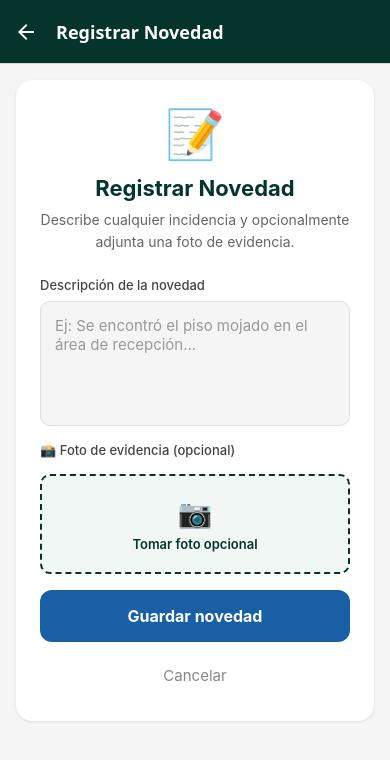
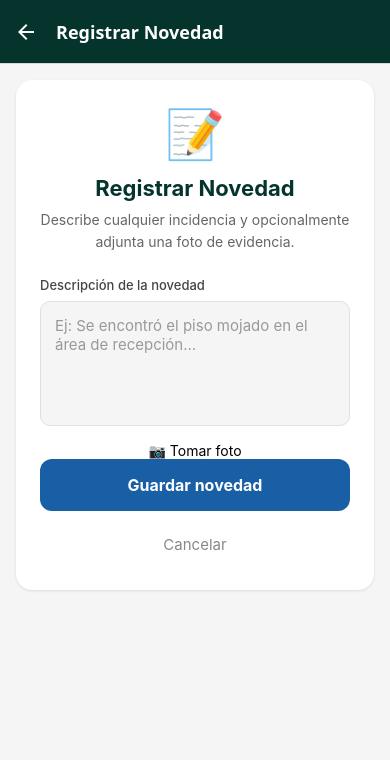
Before and after one commit to ale21-30/operix, a React Native app in the folder operix-app/: screen /Novedad in a window 390 px wide. Shown: the top 760 px of the page. Built offline with nearby package versions, Linux system fonts and the light colour scheme.

Commit message:
feat: contador turno activo en home, borrar foto con X

```diff
--- a/operix-app/src/screens/entradaScreen.js
+++ b/operix-app/src/screens/entradaScreen.js
@@ -231,23 +231,26 @@ const cargarSedes = async () => {
           ) : null}
         </View>
 
-        {/* Foto */}
-        <View style={styles.fotoSection}>
-          <Text style={styles.infoTitulo}>📸 Foto de evidencia</Text>
        {foto ? (
   <View style={styles.fotoContainer}>
     <Image source={{ uri: foto.uri }} style={styles.fotoPreview} />
+    <TouchableOpacity
+      onPress={() => setFoto(null)}
+      style={styles.borrarFoto}
+    >
+      <Text style={styles.borrarFotoTexto}>✕</Text>
+    </TouchableOpacity>
     <TouchableOpacity onPress={tomarFoto} style={styles.botonRetomar}>
       <Text style={styles.botonRetomarTexto}>📷 Retomar foto</Text>
     </TouchableOpacity>
   </View>
 ) : (
-            <TouchableOpacity onPress={tomarFoto} style={styles.botonFoto}>
-              <Text style={styles.botonFotoIcono}>📷</Text>
-              <Text style={styles.botonFotoTexto}>Tomar foto de evidencia</Text>
+
+
+  <TouchableOpacity onPress={tomarFoto} style={styles.botonTomarFoto}>
+    <Text style={styles.botonTomarFotoTexto}>📷 Tomar foto</Text>
   </TouchableOpacity>
 )}
-        </View>
 
         {/* Hora */}
         <View style={styles.infoBox}>
@@ -329,4 +332,20 @@ const styles = StyleSheet.create({
   botonTexto: { color: '#fff', fontSize: 16, fontWeight: 'bold' },
   botonCancelar: { padding: 12, alignItems: 'center', width: '100%' },
   botonCancelarTexto: { color: '#888', fontSize: 15 },
+  borrarFoto: {
+  position: 'absolute',
+  top: 8,
+  right: 8,
+  backgroundColor: 'rgba(0,0,0,0.6)',
+  borderRadius: 16,
+  width: 32,
+  height: 32,
+  alignItems: 'center',
+  justifyContent: 'center',
+},
+borrarFotoTexto: {
+  color: '#fff',
+  fontSize: 16,
+  fontWeight: 'bold',
+},
 });
--- a/operix-app/src/screens/homeScreen.js
+++ b/operix-app/src/screens/homeScreen.js
@@ -1,11 +1,58 @@
-import React from 'react';
+import React, { useState, useEffect } from 'react';
 import {
   View, Text, TouchableOpacity,
   StyleSheet, ScrollView, Alert, Image
 } from 'react-native';
-import { eliminarToken } from '../services/api';
+import { eliminarToken, apiRequest } from '../services/api';
+
+const logo = require('../../assets/icono.png');
 
 export default function HomeScreen({ navigation }) {
+  const [turnoActivo,   setTurnoActivo]   = useState(null);
+  const [tiempoTurno,   setTiempoTurno]   = useState('');
+  const [cargandoTurno, setCargandoTurno] = useState(true);
+
+  // Verifica si hay turno activo al entrar
+  useEffect(() => {
+    verificarTurnoActivo();
+  }, []);
+
+  // Foco en la pantalla — verifica cada vez que vuelves al Home
+  useEffect(() => {
+    const unsubscribe = navigation.addListener('focus', () => {
+      verificarTurnoActivo();
+    });
+    return unsubscribe;
+  }, [navigation]);
+
+  // Contador de tiempo cada segundo
+  useEffect(() => {
+    if (!turnoActivo) return;
+    const interval = setInterval(() => {
+      const inicio = new Date(turnoActivo.entrada_hora);
+      const ahora  = new Date();
+      const diff   = Math.floor((ahora - inicio) / 1000);
+      const horas  = Math.floor(diff / 3600);
+      const mins   = Math.floor((diff % 3600) / 60);
+      const segs   = diff % 60;
+      setTiempoTurno(
+        `${String(horas).padStart(2,'0')}:${String(mins).padStart(2,'0')}:${String(segs).padStart(2,'0')}`
+      );
+    }, 1000);
+    return () => clearInterval(interval);
+  }, [turnoActivo]);
+
+  const verificarTurnoActivo = async () => {
+    setCargandoTurno(true);
+    try {
+      const data = await apiRequest('/turnos/activo', 'GET');
+      setTurnoActivo(data.turno || null);
+    } catch (err) {
+      setTurnoActivo(null);
+    } finally {
+      setCargandoTurno(false);
+    }
+  };
 
   const handleLogout = async () => {
     Alert.alert(
@@ -35,13 +82,10 @@ export default function HomeScreen({ navigation }) {
 
   return (
     <ScrollView style={styles.container}>
+      {/* Header */}
       <View style={styles.bienvenida}>
-        <Image
-          source={require('../../assets/icono.png')}
-          style={styles.logo}
-          resizeMode="contain"
-        />
-        <Text style={styles.hola}>¡Bienvenido/a! 👋</Text>
+        <Image source={logo} style={styles.logo} resizeMode="contain" />
+        <Text style={styles.hola}>¡Bienvenida! 👋</Text>
         <Text style={styles.fecha}>
           {new Date().toLocaleDateString('es-EC', {
             weekday: 'long', day: 'numeric', month: 'long'
@@ -49,6 +93,24 @@ export default function HomeScreen({ navigation }) {
         </Text>
       </View>
 
+      {/* Contador de turno activo */}
+      {turnoActivo && (
+        <View style={styles.turnoActivoBox}>
+          <View style={styles.turnoActivoRow}>
+            <View style={styles.pulsoDot} />
+            <Text style={styles.turnoActivoLabel}>Turno activo</Text>
+          </View>
+          <Text style={styles.turnoActivoTiempo}>{tiempoTurno}</Text>
+          <Text style={styles.turnoActivoSede}>
+            📍 {turnoActivo.sede} — entrada a las{' '}
+            {new Date(turnoActivo.entrada_hora).toLocaleTimeString('es-EC', {
+              hour: '2-digit', minute: '2-digit'
+            })}
+          </Text>
+        </View>
+      )}
+
+      {/* Menú */}
       <View style={styles.grid}>
         {opciones.map((op, i) => (
           <TouchableOpacity
@@ -70,70 +132,39 @@ export default function HomeScreen({ navigation }) {
 }
 
 const styles = StyleSheet.create({
-  container: {
-    flex: 1,
-    backgroundColor: '#F5F5F5',
+  container:        { flex: 1, backgroundColor: '#F5F5F5' },
+  bienvenida:       { backgroundColor: '#04342C', padding: 24, paddingTop: 48, alignItems: 'center' },
+  logo:             { width: 70, height: 70, marginBottom: 12 },
+  hola:             { fontSize: 22, fontWeight: 'bold', color: '#fff' },
+  fecha:            { fontSize: 14, color: '#9FE1CB', marginTop: 4, textTransform: 'capitalize' },
+  turnoActivoBox:   {
+    backgroundColor: '#04342C',
+    marginHorizontal: 16,
+    marginTop: -8,
+    borderRadius: 12,
+    padding: 16,
+    marginBottom: 8,
+    borderWidth: 1,
+    borderColor: '#1D9E75',
   },
-  bienvenida: {
-    backgroundColor: '#04342C',
-    padding: 24,
-    paddingTop: 48,
-    alignItems: 'center',
+  turnoActivoRow:   { flexDirection: 'row', alignItems: 'center', marginBottom: 6 },
+  pulsoDot:         {
+    width: 10, height: 10, borderRadius: 5,
+    backgroundColor: '#1D9E75', marginRight: 8,
   },
-  logo: {
-    width: 70,
-    height: 70,
-    marginBottom: 12,
+  turnoActivoLabel: { color: '#9FE1CB', fontSize: 13, fontWeight: '500' },
+  turnoActivoTiempo:{ color: '#fff', fontSize: 36, fontWeight: 'bold', fontFamily: 'monospace', textAlign: 'center' },
+  turnoActivoSede:  { color: '#9FE1CB', fontSize: 12, textAlign: 'center', marginTop: 4 },
+  grid:             { padding: 16, gap: 12 },
+  card:             {
+    backgroundColor: '#fff', borderRadius: 12, padding: 20,
+    flexDirection: 'row', alignItems: 'center', gap: 16,
+    borderLeftWidth: 5, elevation: 2,
+    shadowColor: '#000', shadowOffset: { width: 0, height: 1 },
+    shadowOpacity: 0.1, shadowRadius: 3,
   },
-  hola: {
-    fontSize: 22,
-    fontWeight: 'bold',
-    color: '#fff',
-  },
-  fecha: {
-    fontSize: 14,
-    color: '#9FE1CB',
-    marginTop: 4,
-    textTransform: 'capitalize',
-  },
-  grid: {
-    padding: 16,
-    gap: 12,
-  },
-  card: {
-    backgroundColor: '#fff',
-    borderRadius: 12,
-    padding: 20,
-    flexDirection: 'row',
-    alignItems: 'center',
-    gap: 16,
-    borderLeftWidth: 5,
-    elevation: 2,
-    shadowColor: '#000',
-    shadowOffset: { width: 0, height: 1 },
-    shadowOpacity: 0.1,
-    shadowRadius: 3,
-  },
-  cardIcono: {
-    fontSize: 28,
-  },
-  cardTitulo: {
-    fontSize: 16,
-    fontWeight: '600',
-    color: '#222',
-  },
-  logout: {
-    margin: 16,
-    padding: 16,
-    borderRadius: 12,
-    borderWidth: 1,
-    borderColor: '#E24B4A',
-    alignItems: 'center',
-    marginBottom: 32,
-  },
-  logoutTexto: {
-    color: '#E24B4A',
-    fontWeight: '600',
-    fontSize: 15,
-  },
+  cardIcono:        { fontSize: 28 },
+  cardTitulo:       { fontSize: 16, fontWeight: '600', color: '#222' },
+  logout:           { margin: 16, padding: 16, borderRadius: 12, borderWidth: 1, borderColor: '#E24B4A', alignItems: 'center', marginBottom: 32 },
+  logoutTexto:      { color: '#E24B4A', fontWeight: '600', fontSize: 15 },
 });
--- a/operix-app/src/screens/novedadScreen.js
+++ b/operix-app/src/screens/novedadScreen.js
@@ -88,23 +88,24 @@ export default function NovedadScreen({ navigation }) {
           textAlignVertical="top"
         />
 
-        {/* Foto opcional */}
-        <View style={styles.fotoSection}>
-          <Text style={styles.label}>📸 Foto de evidencia (opcional)</Text>
    {foto ? (
   <View style={styles.fotoContainer}>
     <Image source={{ uri: foto.uri }} style={styles.fotoPreview} />
+    <TouchableOpacity
+      onPress={() => setFoto(null)}
+      style={styles.borrarFoto}
+    >
+      <Text style={styles.borrarFotoTexto}>✕</Text>
+    </TouchableOpacity>
     <TouchableOpacity onPress={tomarFoto} style={styles.botonRetomar}>
       <Text style={styles.botonRetomarTexto}>📷 Retomar foto</Text>
     </TouchableOpacity>
   </View>
 ) : (
-            <TouchableOpacity onPress={tomarFoto} style={styles.botonFoto}>
-              <Text style={styles.botonFotoIcono}>📷</Text>
-              <Text style={styles.botonFotoTexto}>Tomar foto opcional</Text>
+  <TouchableOpacity onPress={tomarFoto} style={styles.botonTomarFoto}>
+    <Text style={styles.botonTomarFotoTexto}>📷 Tomar foto</Text>
   </TouchableOpacity>
 )}
-        </View>
 
         <TouchableOpacity
           style={[styles.boton, cargando && styles.botonDeshabilitado]}
@@ -175,4 +176,20 @@ const styles = StyleSheet.create({
   botonTexto: { color: '#fff', fontSize: 16, fontWeight: 'bold' },
   botonCancelar: { padding: 12, alignItems: 'center', width: '100%' },
   botonCancelarTexto: { color: '#888', fontSize: 15 },
+  borrarFoto: {
+  position: 'absolute',
+  top: 8,
+  right: 8,
+  backgroundColor: 'rgba(0,0,0,0.6)',
+  borderRadius: 16,
+  width: 32,
+  height: 32,
+  alignItems: 'center',
+  justifyContent: 'center',
+},
+borrarFotoTexto: {
+  color: '#fff',
+  fontSize: 16,
+  fontWeight: 'bold',
+},
 });
--- a/operix-app/src/screens/salidaScreen.js
+++ b/operix-app/src/screens/salidaScreen.js
@@ -150,23 +150,26 @@ export default function SalidaScreen({ navigation }) {
           ) : null}
         </View>
 
-        {/* Foto */}
-        <View style={styles.fotoSection}>
-          <Text style={styles.infoTitulo}>📸 Foto de evidencia</Text>
 {foto ? (
   <View style={styles.fotoContainer}>
     <Image source={{ uri: foto.uri }} style={styles.fotoPreview} />
+    <TouchableOpacity
+      onPress={() => setFoto(null)}
+      style={styles.borrarFoto}
+    >
+      <Text style={styles.borrarFotoTexto}>✕</Text>
+    </TouchableOpacity>
     <TouchableOpacity onPress={tomarFoto} style={styles.botonRetomar}>
       <Text style={styles.botonRetomarTexto}>📷 Retomar foto</Text>
     </TouchableOpacity>
   </View>
 ) : (
-            <TouchableOpacity onPress={tomarFoto} style={styles.botonFoto}>
-              <Text style={styles.botonFotoIcono}>📷</Text>
-              <Text style={styles.botonFotoTexto}>Tomar foto de evidencia</Text>
+  <View style={styles.fotoContainer}>
+    <TouchableOpacity onPress={tomarFoto} style={styles.botonTomarFoto}>
+      <Text style={styles.botonTomarFotoTexto}>📷 Tomar foto</Text>
     </TouchableOpacity>
+  </View>
 )}
-        </View>
 
         {/* Hora */}
         <View style={styles.infoBox}>
@@ -275,4 +278,20 @@ const styles = StyleSheet.create({
   botonTexto: { color: '#fff', fontSize: 16, fontWeight: 'bold' },
   botonCancelar: { padding: 12, alignItems: 'center', width: '100%' },
   botonCancelarTexto: { color: '#888', fontSize: 15 },
+  borrarFoto: {
+  position: 'absolute',
+  top: 8,
+  right: 8,
+  backgroundColor: 'rgba(0,0,0,0.6)',
+  borderRadius: 16,
+  width: 32,
+  height: 32,
+  alignItems: 'center',
+  justifyContent: 'center',
+},
+borrarFotoTexto: {
+  color: '#fff',
+  fontSize: 16,
+  fontWeight: 'bold',
+},
 });
```
Also changed, not shown: 1 other file (tests, documents, lock files or other folders). Lines whose indentation alone changed are shown as unchanged.
